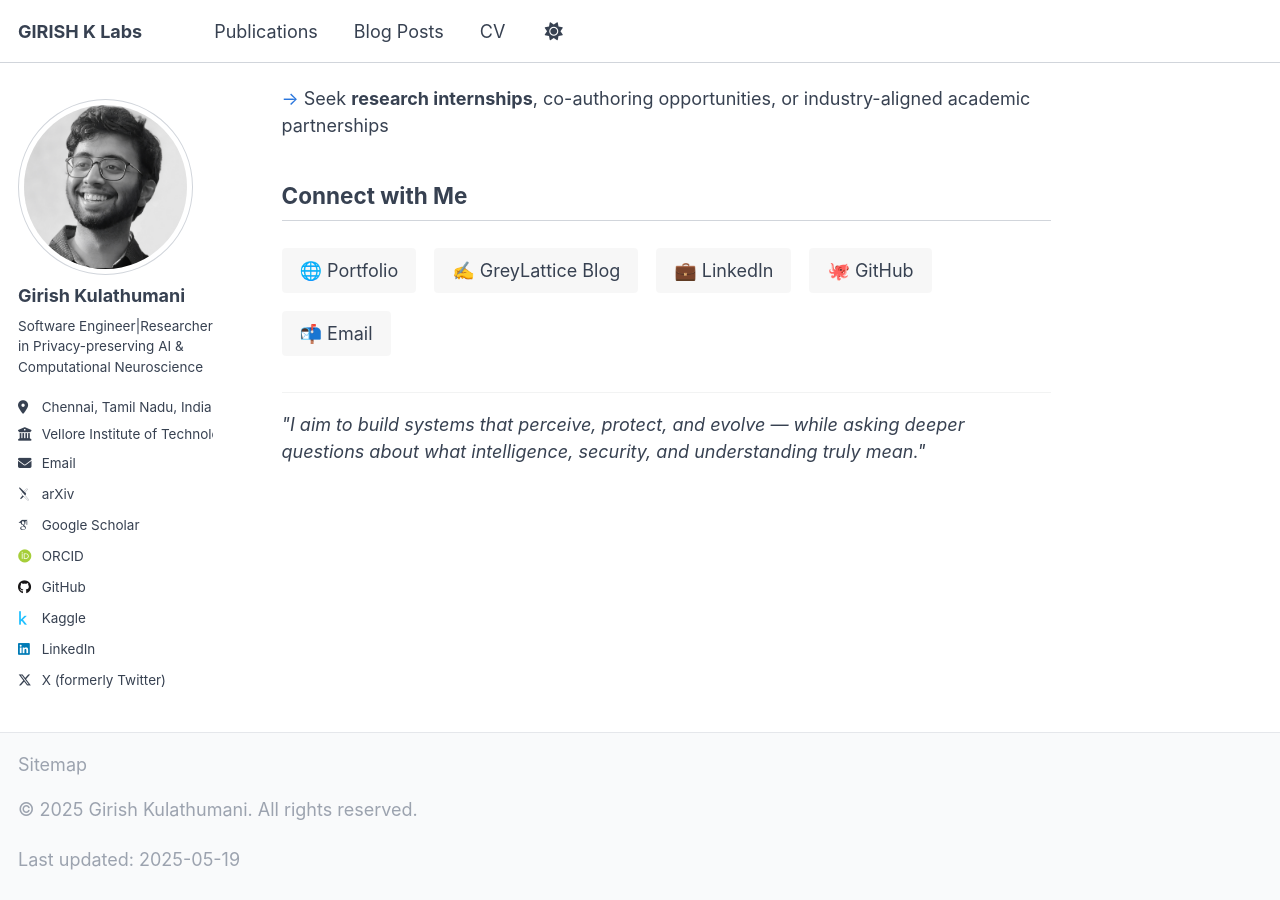
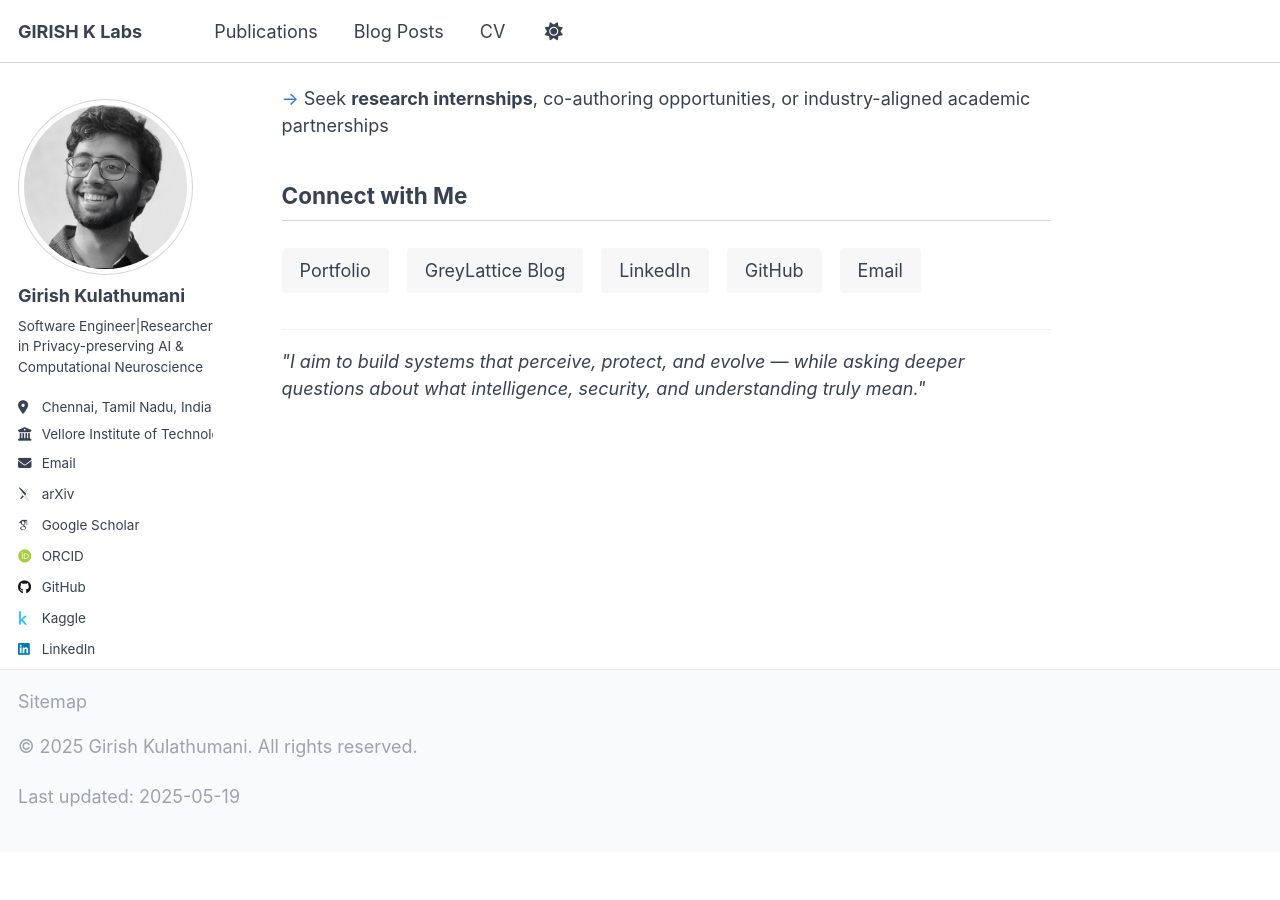
Before and after one commit to Girish-K01/girish-k01.github.io, a Jekyll site: the page built from _pages/about.md, in a window 1280 px wide and 900 px high, scrolled down 2670 px. Built offline with Jekyll 4.4.1, drawn with Linux system fonts in a browser that asks for light colours; some web fonts are replaced; after the commit the page ends 3521 px from its top, so only the background shows below that.

Commit message:
some small changes\

```diff
--- a/_pages/about.md
+++ b/_pages/about.md
@@ -212,11 +212,11 @@ Vellore Institute of Technology, Chennai<br>
 <h2 class="section-heading">Connect with Me</h2>
 
 <div class="contact-links">
-  <a href="https://www.girishklabs.com">🌐 Portfolio</a>
-  <a href="https://greylattice.substack.com">✍️ GreyLattice Blog</a>
-  <a href="https://linkedin.com/in/girish-kulathumani">💼 LinkedIn</a>
-  <a href="https://github.com/Girish-K01">🐙 GitHub</a>
-  <a href="mailto:girishkulathumani@gmail.com">📬 Email</a>
+  <a href="https://www.girishklabs.com">Portfolio</a>
+  <a href="https://greylattice.substack.com">GreyLattice Blog</a>
+  <a href="https://linkedin.com/in/girish-kulathumani">LinkedIn</a>
+  <a href="https://github.com/Girish-K01">GitHub</a>
+  <a href="mailto:girishkulathumani@gmail.com">Email</a>
 </div>
 
 <div class="signature">
```
Also changed, not shown: README.md (+1 -2 lines).
